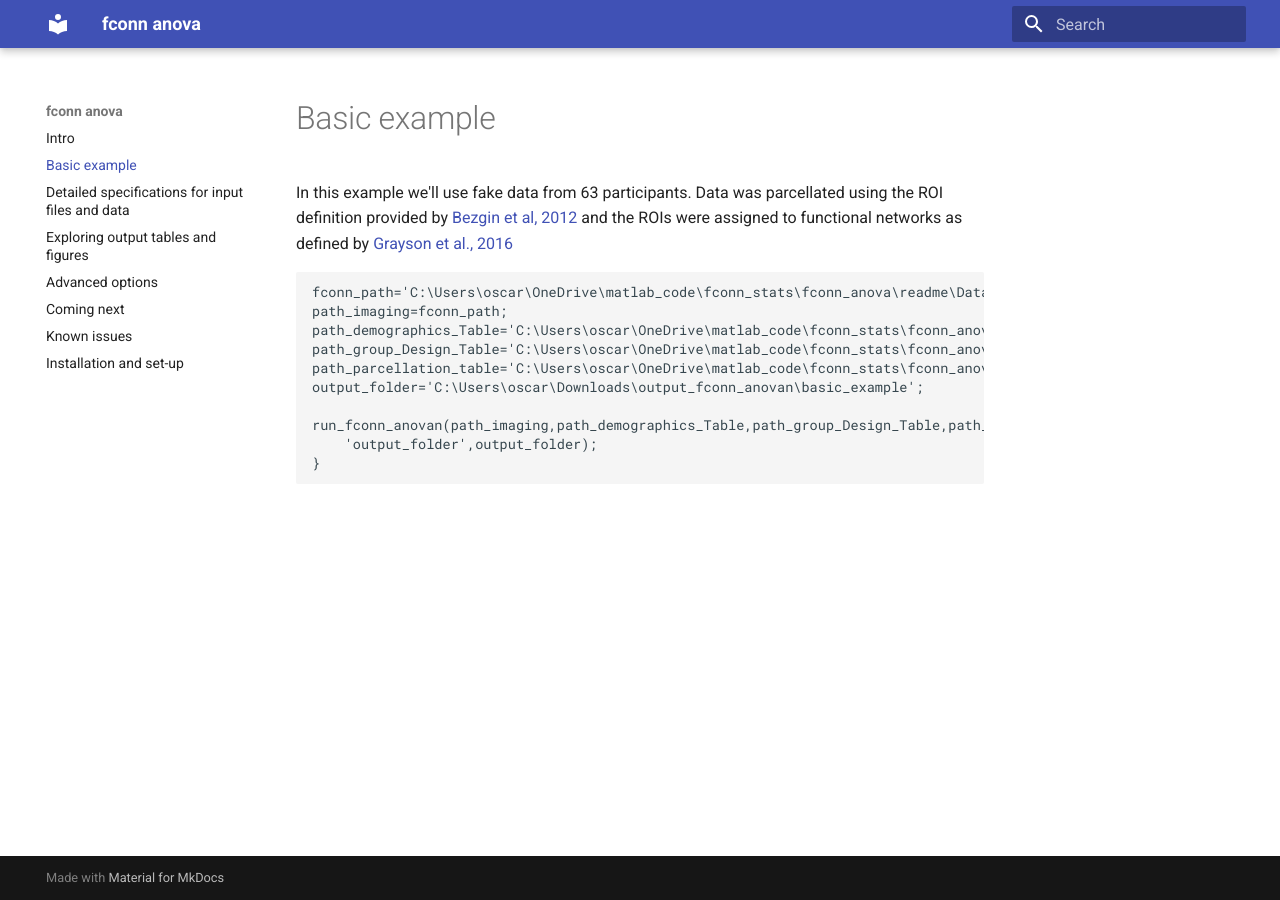
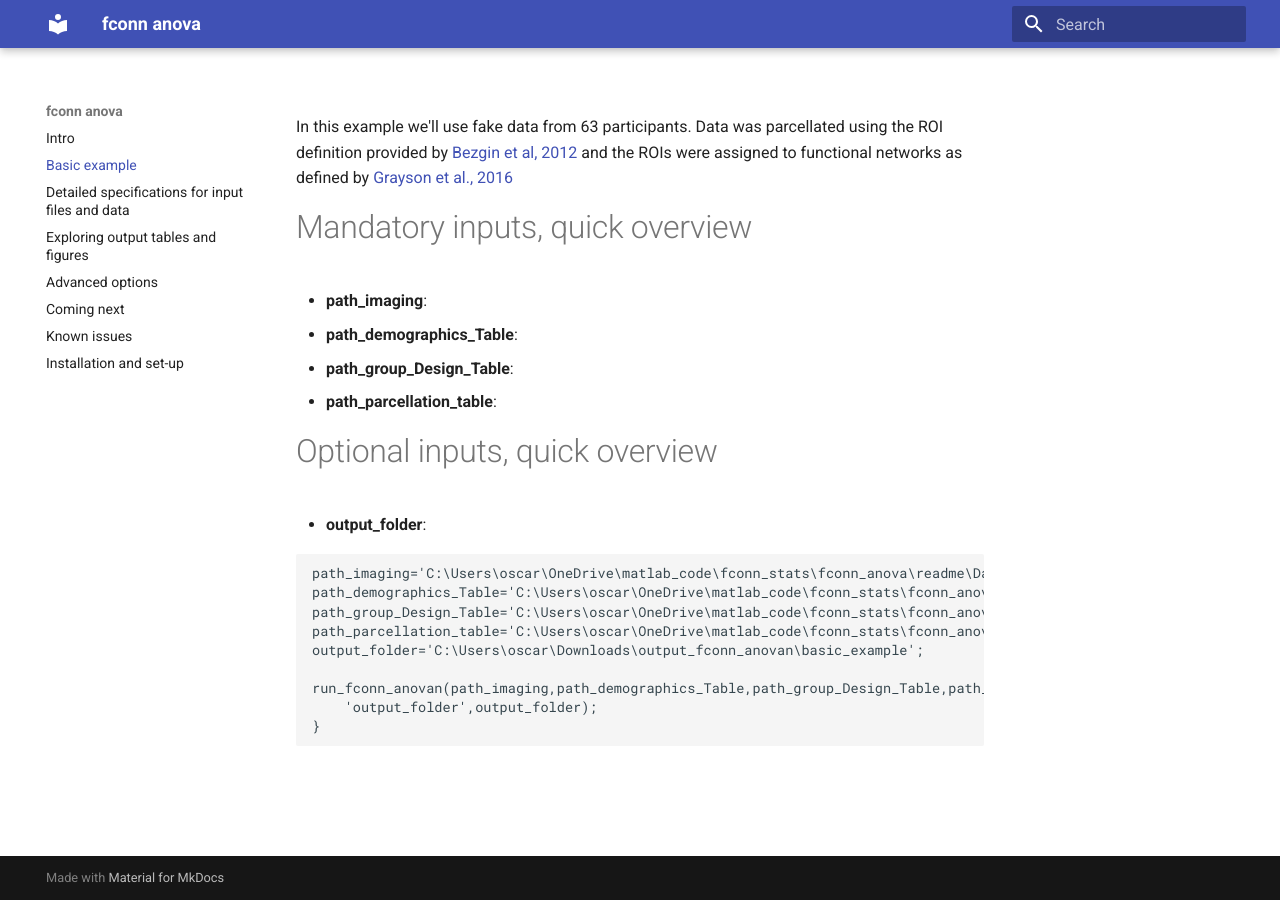
Before and after one commit to omiranda/fconn_anova, an MkDocs documentation site: the page built from docs/basic_example/basic_example.md, in a window 1280 px wide. Built offline with MkDocs 1.6.1 and Material for MkDocs 9.7.7, drawn with Linux system fonts in a browser that asks for light colours; old or Windows-style settings are respelled for this version of MkDocs.

Commit message:
Update basic_example.md

````diff
--- a/docs/basic_example/basic_example.md
+++ b/docs/basic_example/basic_example.md
@@ -1,10 +1,18 @@
 In this example we'll use fake data from 63 participants. Data was parcellated using the ROI definition provided by [Bezgin et al, 2012](https://pubmed.ncbi.nlm.nih.gov/22521477/) and the ROIs were assigned to functional networks as defined by [Grayson et al., 2016](https://pubmed.ncbi.nlm.nih.gov/27477019/)
 
+# Mandatory inputs, quick overview
+
+- **path_imaging**:
+- **path_demographics_Table**:
+- **path_group_Design_Table**:
+- **path_parcellation_table**:
 
 
+# Optional inputs, quick overview
+- **output_folder**:
+
 ```
-fconn_path='C:\Users\oscar\OneDrive\matlab_code\fconn_stats\fconn_anova\readme\Data\Basic_example\fconn_63_scanns.mat';
-path_imaging=fconn_path;
+path_imaging='C:\Users\oscar\OneDrive\matlab_code\fconn_stats\fconn_anova\readme\Data\Basic_example\fconn_63_scanns.mat';
 path_demographics_Table='C:\Users\oscar\OneDrive\matlab_code\fconn_stats\fconn_anova\readme\Data\Basic_example\table_subjects.csv';
 path_group_Design_Table='C:\Users\oscar\OneDrive\matlab_code\fconn_stats\fconn_anova\readme\Data\Basic_example\Group_Design_Table.csv';
 path_parcellation_table='C:\Users\oscar\OneDrive\matlab_code\fconn_stats\fconn_anova\readme\Data\Basic_example\parcel.mat';
````
